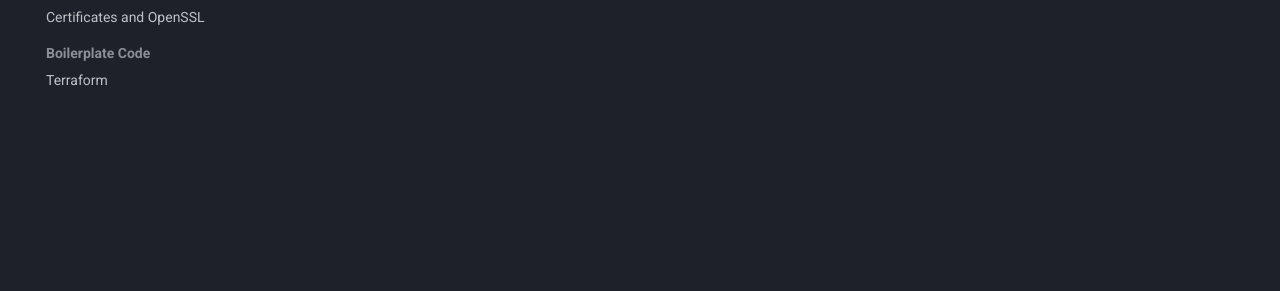
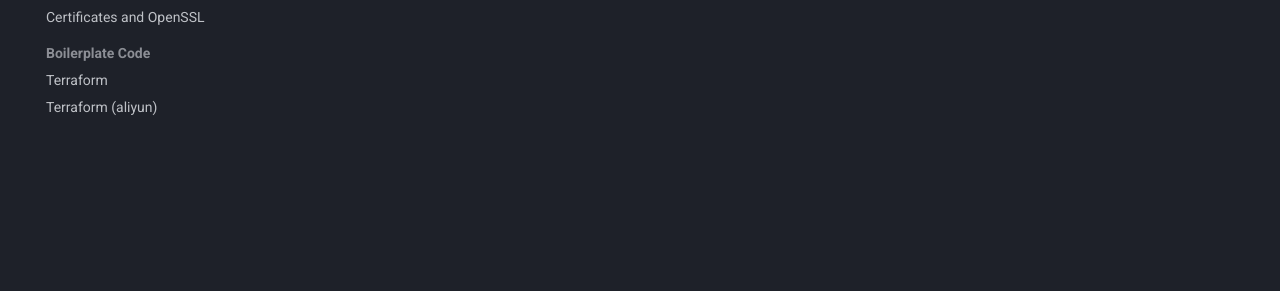
Before and after one commit to wmax641/personal-docs, an MkDocs documentation site: the page built from docs/index.md, in a window 1280 px wide. Shown: the part 219-510 px from the top of the page. Built offline with MkDocs 1.6.1 and Material for MkDocs 9.7.7, drawn with Linux system fonts in a browser that asks for light colours.

Commit message:
Update mkdocs.yml

```diff
--- a/mkdocs.yml
+++ b/mkdocs.yml
@@ -9,6 +9,7 @@
     - "Certificates and OpenSSL" : "sysadmin/certs.md"
   - Boilerplate Code:
     - "Terraform" : "boilerplate/terraform.md"
+    - "Terraform (aliyun)" : "boilerplate/terraform_aliyun.md"
 theme:
   name: material
   logo: img/favicon.ico
```
